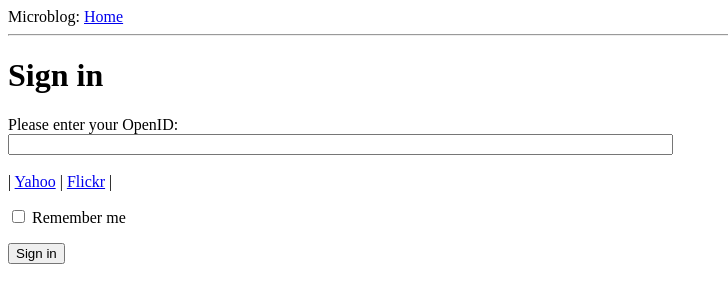
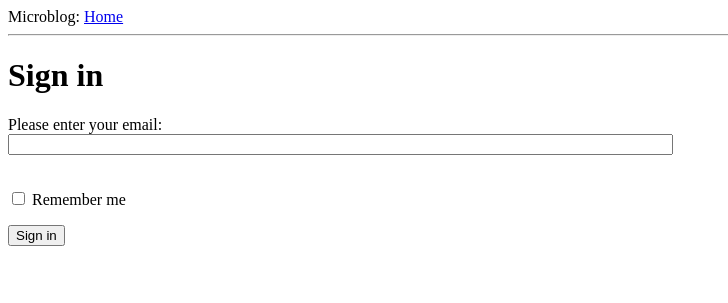
Before and after one commit to iqnivek/microblog-tutorial, a Flask app: page /login in a window 1280 px wide. Shown: the top 303 px of the page, without its empty margins (0-728 px from the left). Run offline with Flask 2, Linux system fonts and the light colour scheme.

Commit message:
WIP on login flow. Diverges from original tutorial (https://blog.miguelgrinberg.com/post/the-flask-mega-tutorial-part-v-user-logins) because openid doesn't work

```diff
--- a/app/forms.py
+++ b/app/forms.py
@@ -3,5 +3,5 @@ from wtforms import StringField, BooleanField
 from wtforms.validators import DataRequired
 
 class LoginForm(Form):
-    openid = StringField('openid', validators=[DataRequired()])
+    email = StringField('openid', validators=[DataRequired()])
     remember_me = BooleanField('remember_me', default=False)
--- a/app/templates/login.html
+++ b/app/templates/login.html
@@ -1,30 +1,15 @@
 {% extends "base.html" %}
 
 {% block content %}
-  <script type="text/javascript">
-    function set_openid(openid, pr) {
-      u = openid.search('<username>');
-      if (u != -1) {
-        // openid requires username
-        user = prompt('Enter your ' + pr + 'username:')
-          openid = openid.substr(0, u) + user;
-      }
-      form = document.forms['login'];
-      form.elements['openid'].value = openid;
-    }
-  </script>
   <h1>Sign in</h1>
   <form action="" method="post" name="login">
     {{ form.hidden_tag() }}
     <p>
-      Please enter your OpenID:<br>
-      {{ form.openid(size=80) }}<br>
-      {% for error in form.openid.errors %}
+      Please enter your email:<br>
+      {{ form.email(size=80) }}<br>
+      {% for error in form.email.errors %}
         <span style="color: red">[{{ error }}]</span>
       {% endfor %}<br>
-      |{% for pr in providers %}
-        <a href="javascript:set_openid('{{ pr.url }}', '{{ pr.name }}');">{{ pr.name }}</a> |
-      {% endfor %}
     </p>
     <p>{{ form.remember_me }} Remember me</p>
     <p><input type="submit" value="Sign in"></p>
--- a/app/views.py
+++ b/app/views.py
@@ -1,6 +1,16 @@
-from flask import render_template, flash, redirect
-from app import app
+from flask import render_template, flash, redirect, session, url_for, request, g
+from flask_login import login_user, logout_user, current_user, login_required
+from app import app, db, lm
 from .forms import LoginForm
+from .models import User
+
+@app.before_request
+def before_request():
+    g.user = current_user
+
+@lm.user_loader
+def load_user(id):
+    return User.query.get(int(id))
 
 @app.route('/')
 @app.route('/index')
@@ -26,13 +36,28 @@ def index():
 
 @app.route('/login', methods=['GET', 'POST'])
 def login():
+    if g.user is not None and g.user.is_authenticated:
+        return redirect(url_for('index'))
+
     form = LoginForm()
     if form.validate_on_submit():
-        flash('Login requested for OpenID="%s", remember_me=%s' % (form.openid.data, str(form.remember_me.data)))
-        return redirect('/index')
+        session['remember_me'] = form.remember_me.data
+
+        email = form.email.data
+        user = User.query.filter_by(email=email)
+        user = User(nickname=email.split('@')[0], email=email)
+        db.session.add(user)
+        db.session.commit()
+
+        remember_me = False
+        if 'remember_me' in session:
+            remember_me = session['remember_me']
+            session.pop('remember_me', None)
+        login_user(user, remember = remember_me)
+
+        return redirect(url_for('index'))
     return render_template(
         'login.html',
         title='Sign in',
-        form=form,
-        providers=app.config['OPENID_PROVIDERS']
+        form=form
     )
--- a/config.py
+++ b/config.py
@@ -9,7 +9,9 @@ SQLALCHEMY_MIGRATE_REPO = os.path.join(basedir, 'db_repository')
 WTF_CSRF_ENABLED = True
 SECRET_KEY = 'you-will-never-guess'
 
+'''
 OPENID_PROVIDERS = [
     {'name': 'Yahoo', 'url': 'https://me.yahoo.com'},
     {'name': 'Flickr', 'url': 'http://www.flickr.com/<username>'}
 ]
+'''
```
Also changed, not shown: app/__init__.py (+10 -0 lines), app/models.py (+15 -0 lines), README.md.
